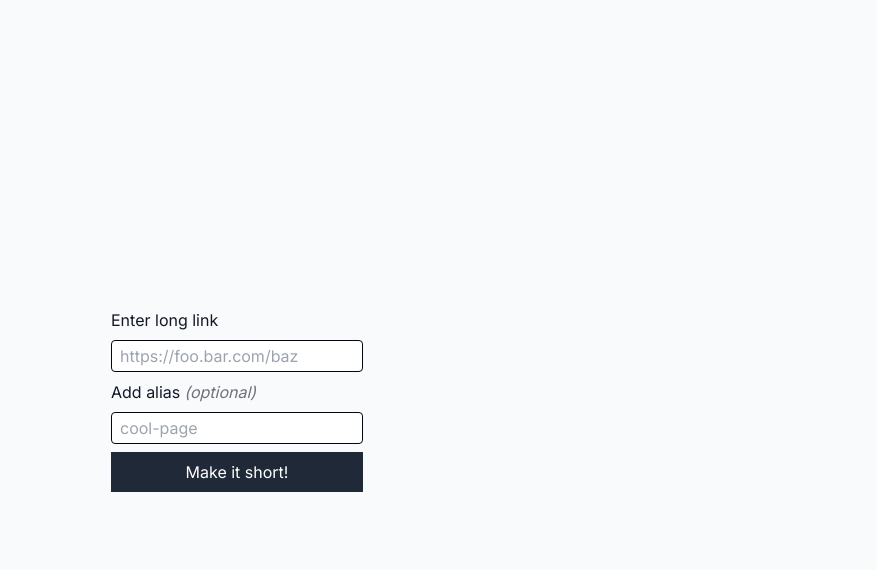
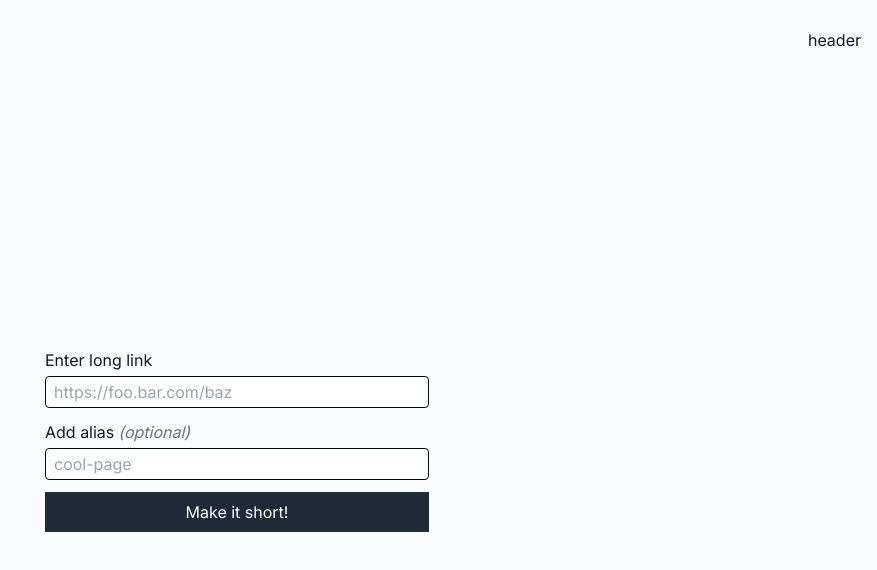
Before and after one commit to Censacrof/link-a-boo-ui, a Next.js app: page / in a window 1280 px wide. Shown: the top 570 px of the page, without its empty margins (403-1280 px from the left). Built offline with nearby package versions, Linux system fonts and the light colour scheme.

Commit message:
Add header

```diff
--- a/app/page.tsx
+++ b/app/page.tsx
@@ -6,8 +6,32 @@ import Input from "../components/Input";
 export default function Page() {
   return (
     <div className="main-grid">
-      <div className="main-grid-breakout flex h-dvh flex-col items-center justify-center gap-4">
-        <div className="flex flex-col gap-2">
+      <div className="main-grid-breakout flex h-dvh flex-col">
+        <Header />
+
+        <ShortenUrlForm />
+      </div>
+    </div>
+  );
+}
+
+function Header() {
+  return (
+    <div className="flex h-20 items-center gap-2 px-4">
+      <Spacer />
+      header
+    </div>
+  );
+}
+
+function Spacer() {
+  return <div className="grow" />;
+}
+
+function ShortenUrlForm() {
+  return (
+    <div className="flex grow flex-col items-center justify-center">
+      <div className="flex w-[min(90dvw,24rem)] flex-col items-stretch gap-3">
         <FormControl>
           <FormControlLabel>Enter long link</FormControlLabel>
           <Input placeholder="https://foo.bar.com/baz" />
@@ -19,6 +43,5 @@ export default function Page() {
         <Button>Make it short!</Button>
       </div>
     </div>
-    </div>
   );
 }
--- a/components/FormControl/FormControl.tsx
+++ b/components/FormControl/FormControl.tsx
@@ -30,7 +30,7 @@ export default forwardRef<HTMLDivElement, DivProps>(function Div(
   return (
     <FormControlContext.Provider value={value}>
       <div
-        className={clsx("flex flex-col gap-2", className)}
+        className={clsx("flex flex-col gap-1", className)}
         {...props}
         ref={ref}
       />
```
Lines whose indentation alone changed are shown as unchanged.
